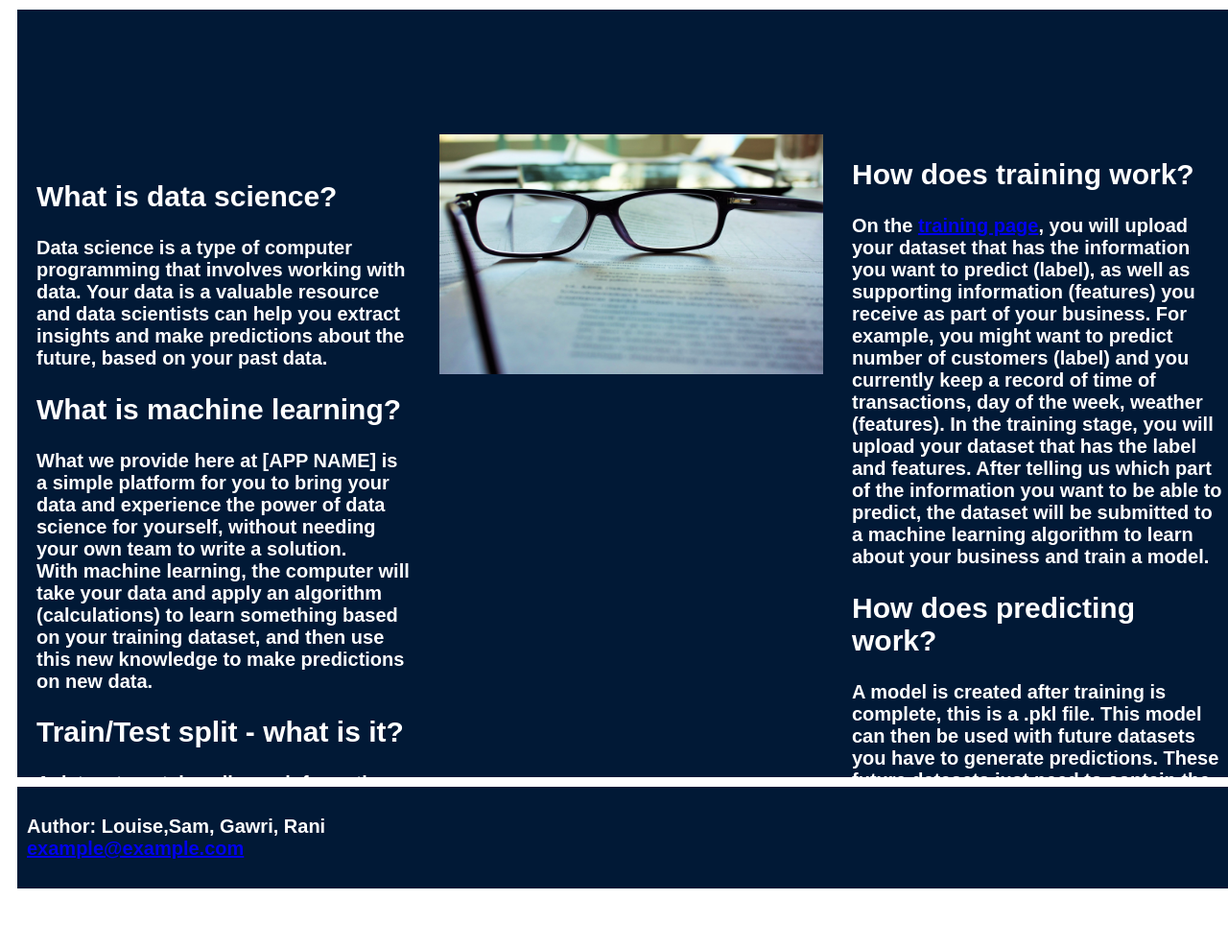
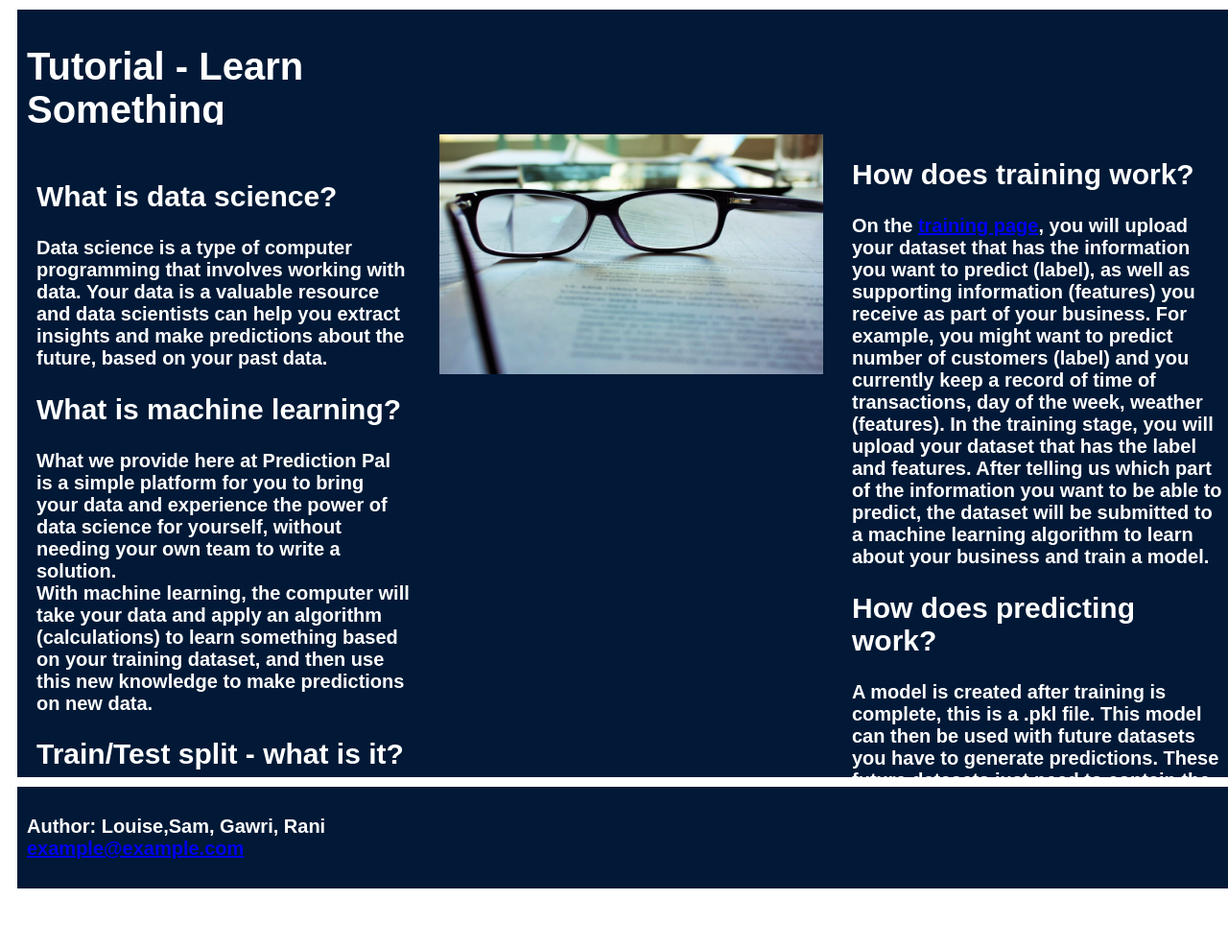
Before and after one commit to Sammac-dev/unihack_2022, a FastAPI app: page /tutorial in a window 1280 px wide. Shown: the part 118-1105 px from the top of the page at 96% size. Run offline with FastAPI, Linux system fonts and the light colour scheme.

Commit message:
add headings to pages

```diff
--- a/static/style_tutorial.css
+++ b/static/style_tutorial.css
@@ -46,7 +46,7 @@ li{
     grid-template-rows: 100px 1fr 1fr 100px;
 
     gap:10px;
-     padding:10px;
+    padding:10px;
     box-sizing:border-box;
 }
 
--- a/templates/index.html
+++ b/templates/index.html
@@ -6,7 +6,7 @@
 <div class="container">
 
     <div class="content-large"> <br>
-
+        <h1 id="logo">Prediction Pal</h1>
         <h1> What we do </h1>
 
         <p> Businesses can utilise this tool to supply their datasets as CSV files to apply <br>
--- a/templates/predict.html
+++ b/templates/predict.html
@@ -2,7 +2,7 @@
 {% block body %}
 <link rel="stylesheet" href="{{url_for('static', path='style_prediction.css')}}" type="text/css" media="all"/>
 <div class="container">
-
+    <h1>Prediction Page</h1>
     <div class="content-large"> </div>
 
     <div class="content-middle">
--- a/templates/train.html
+++ b/templates/train.html
@@ -2,7 +2,7 @@
 {% block body %}
 <link rel="stylesheet" href="{{url_for('static', path='style_training.css')}}" type="text/css" media="all"/>
 <div class="container">
-
+    <h1>Training Page</h1>
     <div class="content-large"> </div>
 
     <div class="content-middle">
--- a/templates/tutorial.html
+++ b/templates/tutorial.html
@@ -3,6 +3,7 @@
 <link rel="stylesheet" href="{{url_for('static', path='style_tutorial.css')}}" type="text/css" media="all"/>
 
 <div class="container">
+    <h1>Tutorial - Learn Something</h1>
     <div class="content-large"> <br>
         <!-- base level descriptions targeted towards people with zero or low experience with computers/tech industry -->
         <h2>What is data science?</h2>
@@ -12,7 +13,7 @@
         </p>
         <h2>What is machine learning?</h2>
         <p>
-            What we provide here at [APP NAME] is a simple platform for you to bring your data and experience the power of data science for yourself, without
+            What we provide here at Prediction Pal is a simple platform for you to bring your data and experience the power of data science for yourself, without
             needing your own team to write a solution.
             <br>
             With machine learning, the computer will take your data and apply an algorithm (calculations) to learn something based on your training dataset, and then use
```
